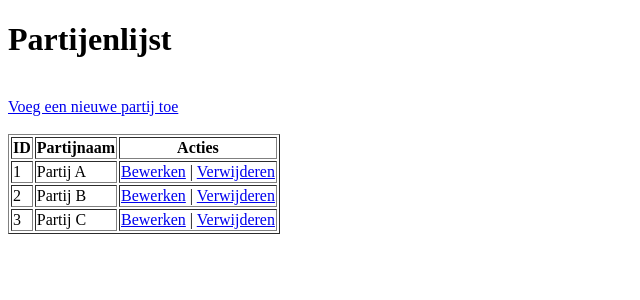
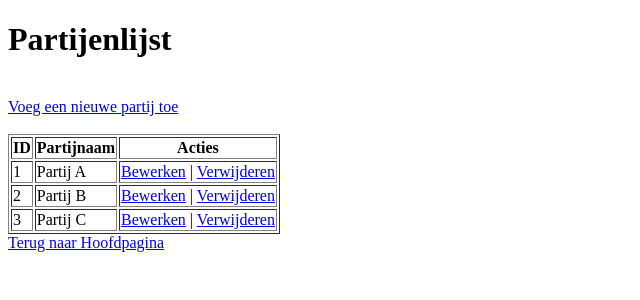
Before and after one commit to MaohuaFan/Examen-opdracht, a PHP site: page /src/partij/read.php in a window 1280 px wide. Shown: the top 300 px of the page, without its empty margins (0-640 px from the left). Run offline with PHP 8.4, Linux system fonts and the light colour scheme; data comes from the database, SQL or seed files in the repository.

Commit message:
terug naar hoofdpagina

```diff
--- a/src/kanidaten/read.php
+++ b/src/kanidaten/read.php
@@ -66,6 +66,6 @@ $kandidaten = $stmt->fetchAll();
     <a href="insert.php">Nieuwe Kandidaat Toevoegen</a>
     <br>
     <!-- Terug naar hoofdpagina link -->
-    <a href="../index.html">Terug naar Hoofdpagina</a>
+    <a href="../index.php">Terug naar Hoofdpagina</a>
 </body>
 </html>
--- a/src/koppelen/read.php
+++ b/src/koppelen/read.php
@@ -42,5 +42,6 @@ $kandidaten = $stmt->fetchAll();
 
     <br>
     <a href="insert.php">koppel een kandidaat</a>
+    <a href="../index.php">Terug naar Hoofdpagina</a>
 </body>
 </html>
--- a/src/partij/read.php
+++ b/src/partij/read.php
@@ -54,6 +54,7 @@ $result = $conn->query($sql);
         }
         ?>
     </table>
+    <a href="../index.php">Terug naar Hoofdpagina</a>
 
 </body>
 </html>
```
